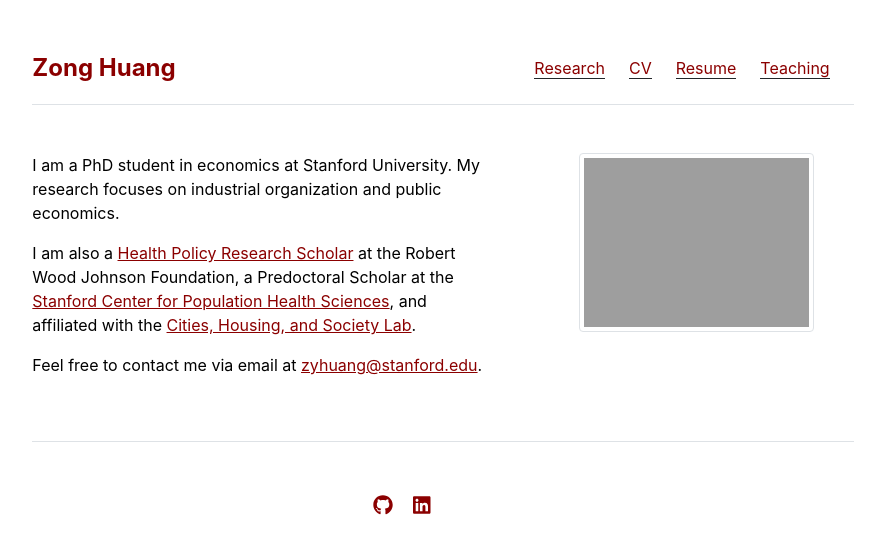
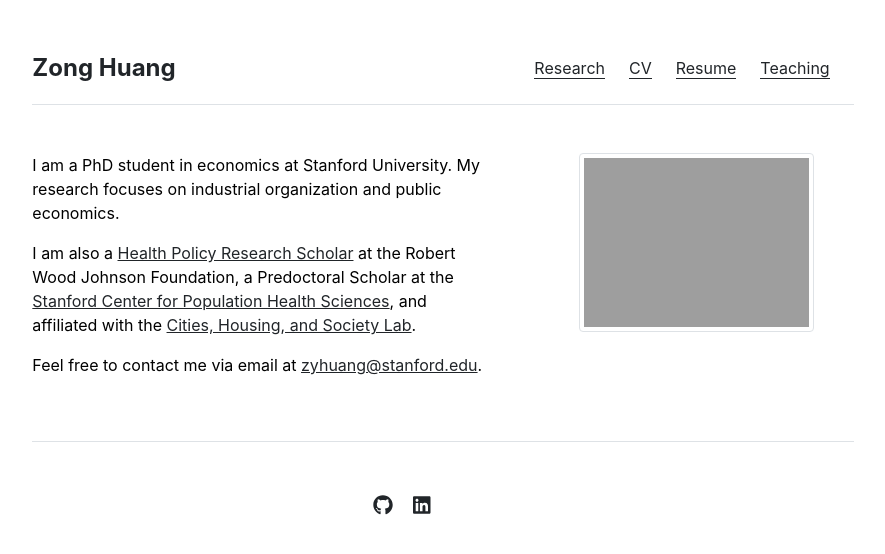
Before and after one commit to z-y-huang/z-y-huang.github.io, a Jekyll site: the page built from index.md, in a window 1280 px wide. Shown: the top 554 px of the page, without its empty margins (197-1082 px from the left). Built offline with Jekyll 4.4.1, drawn with Linux system fonts in a browser that asks for light colours.

Commit message:
change color back

```diff
--- a/_sass/main.scss
+++ b/_sass/main.scss
@@ -1,8 +1,8 @@
 $backgroundColor: #ffffff;
 $bodyColor: #000000;
 $bodyFont: -apple-system,BlinkMacSystemFont,"Segoe UI",Helvetica,Arial,sans-serif,"Apple Color Emoji","Segoe UI Emoji","Segoe UI Symbol";
-// $linkColor: #212529 !important;
-$linkColor: darkred !important;
+$linkColor: #212529 !important;
+// $linkColor: darkred !important;
 
 body {
   background: $backgroundColor;
```
